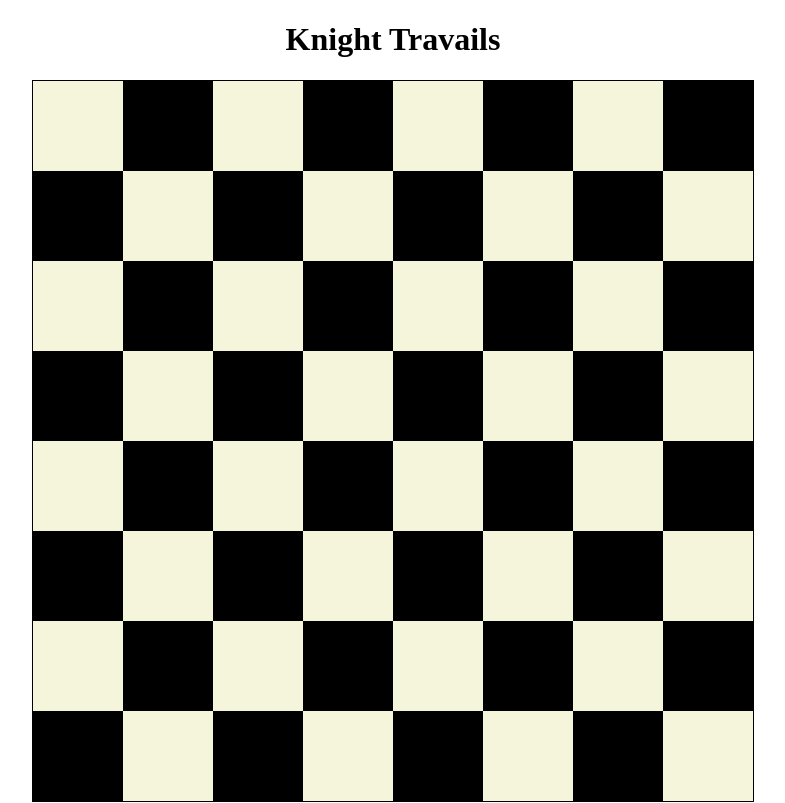
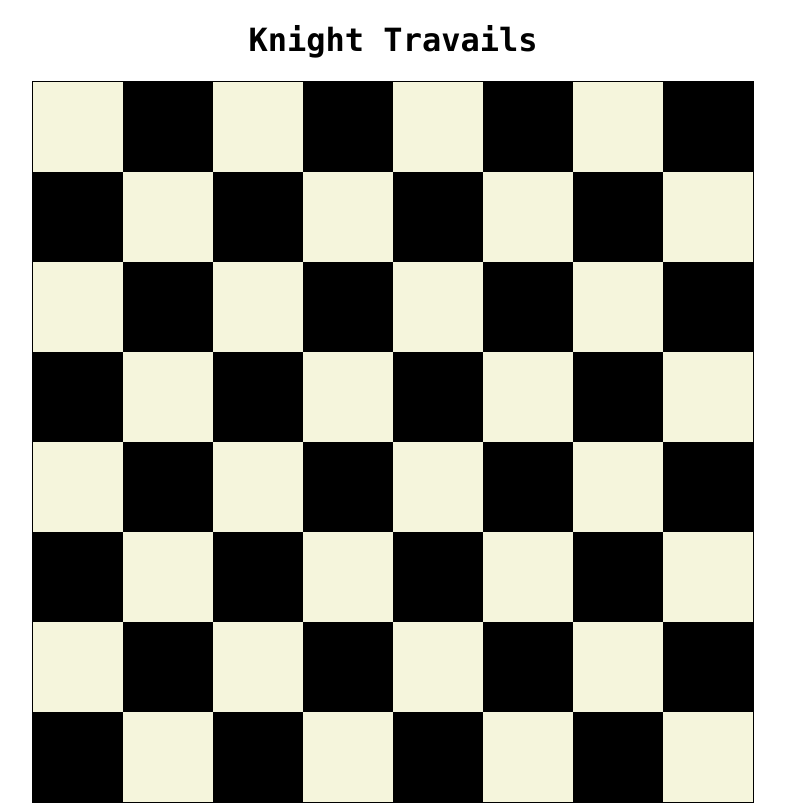
Before and after one commit to NefrodzV/knight-travails, a website built with webpack: page dist/index.html in a window 1280 px wide. Shown: the whole page, without its empty margins (247-1032 px from the left). Built offline with nearby package versions, Linux system fonts and the light colour scheme.

Commit message:
added font to body

```diff
--- a/src/style.css
+++ b/src/style.css
@@ -5,6 +5,7 @@
   /* --board-height: calc(var(--board-area) * 9px); */
 }
 body {
+  font-family: "Lucida Console", "Courier New", monospace;
   margin: 0;
   display: flex;
   flex-direction: column;
```
